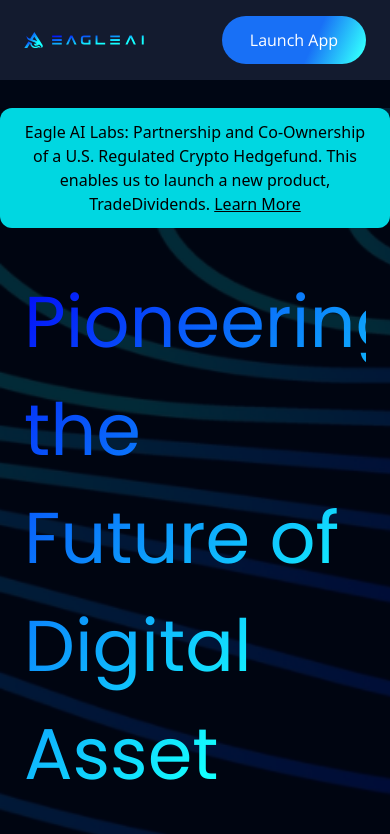
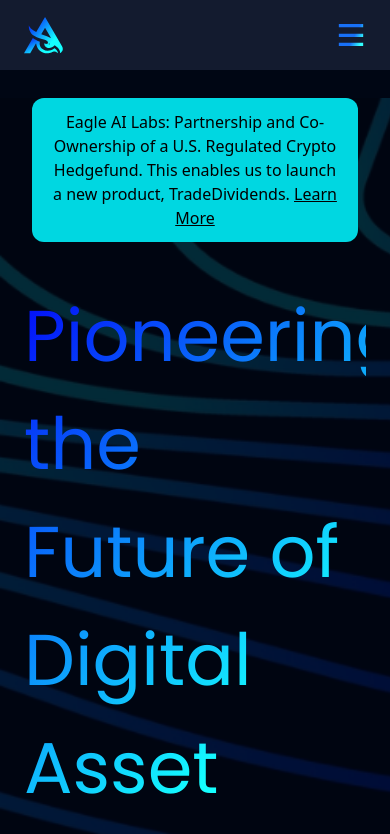
Before and after one commit to oyerohabib/eagle-ai, a Next.js app: page / in a window 390 px wide. Shown: the top 834 px of the page. Built offline with nearby package versions, Linux system fonts and the light colour scheme.

Commit message:
feat: added responsivness to navbar

```diff
--- a/src/app/components/Banner.tsx
+++ b/src/app/components/Banner.tsx
@@ -2,6 +2,7 @@
 
 const AlertBanner: React.FC = () => {
   return (
+    <div className="mx-8">
       <div className="container mx-auto rounded-xl mt-7 bg-banner py-3 px-4 text-center">
         <span className="font-medium">Eagle AI Labs:</span>{" "}
         {
@@ -11,6 +12,7 @@
           Learn More
         </Link>
       </div>
+    </div>
   );
 };
 
--- a/src/app/components/Navbar.tsx
+++ b/src/app/components/Navbar.tsx
@@ -1,8 +1,12 @@
+"use client";
 import Link from "next/link";
 import Image from "next/image";
 import Button from "./Button";
 import { NavItemProps } from "../types";
 import Logo from "@/app/assets/logo.svg";
+import LogoIcon from "@/app/assets/logo-icon.svg";
+import HamburgerIcon from "@/app/assets/menu.svg";
+import { useState, useEffect } from "react";
 
 const NavItem: React.FC<NavItemProps> = ({ title, href, active }) => {
   return (
@@ -28,15 +32,76 @@
     { title: "Trade Dividends", href: "/trade-dividends", active: true },
   ];
 
+  const [menuOpen, setMenuOpen] = useState(false);
+  const [isLargeScreen, setIsLargeScreen] = useState(true);
+
+  useEffect(() => {
+    const handleResize = () => {
+      setIsLargeScreen(window.innerWidth >= 1280);
+    };
+
+    // Initial check
+    handleResize();
+
+    window.addEventListener("resize", handleResize);
+    return () => window.removeEventListener("resize", handleResize);
+  }, []);
+
+  const toggleMenu = () => {
+    setMenuOpen((prev) => !prev);
+  };
+
   return (
     <div className="bg-navbar">
-      <nav className="container mx-auto px-6 py-4 flex items-center">
-        <div className="w-full flex items-center justify-between">
-          <Link href="/" className="mr-10">
-            <Image src={Logo} alt="Eagle AI Logo" width={120} height={32} />
-          </Link>
+      <nav className="container mx-auto px-6 py-4 flex items-center justify-evenly">
+        <Link href="/" className="mr-auto">
+          <Image
+            src={isLargeScreen ? Logo : LogoIcon}
+            alt="Eagle AI Logo"
+            width={isLargeScreen ? 120 : 40}
+            height={32}
+            className="hidden xl:block"
+          />
+          <Image
+            src={LogoIcon}
+            alt="Eagle AI Logo"
+            width={40}
+            height={32}
+            className="xl:hidden"
+          />
+        </Link>
 
-          <div className="hidden md:flex gap-10">
+        <div className="xl:hidden">
+          <Image
+            src={HamburgerIcon}
+            alt="Menu"
+            width={30}
+            height={30}
+            onClick={toggleMenu}
+            className="cursor-pointer"
+          />
+        </div>
+
+        <div className="hidden xl:flex items-center justify-between gap-14">
+          {navItems.map((item) => (
+            <NavItem
+              key={item.title}
+              title={item.title}
+              href={item.href}
+              active={item.active}
+            />
+          ))}
+          <Button text="Launch App" href="/" />
+        </div>
+
+        <div
+          className={`absolute top-16 left-0 w-full z-10 bg-navbar p-2 xl:hidden flex flex-col gap-4 transition-all duration-300 ease-in-out transform ${
+            menuOpen
+              ? "opacity-100 translate-y-0"
+              : "opacity-0 -translate-y-full pointer-events-none"
+          }`}
+        >
+          <div className="container mx-auto px-4 flex flex-col gap-4">
             {navItems.map((item) => (
               <NavItem
                 key={item.title}
@@ -45,8 +110,8 @@
                 active={item.active}
               />
             ))}
+            <Button text="Launch App" href="/" className="w-full" />
           </div>
-          <Button text="Launch App" href="/" className="ml-4" />
         </div>
       </nav>
     </div>
```
Also changed, not shown: src/app/assets/logo-icon.svg (added), src/app/assets/menu.svg (added). Lines whose indentation alone changed are shown as unchanged.
